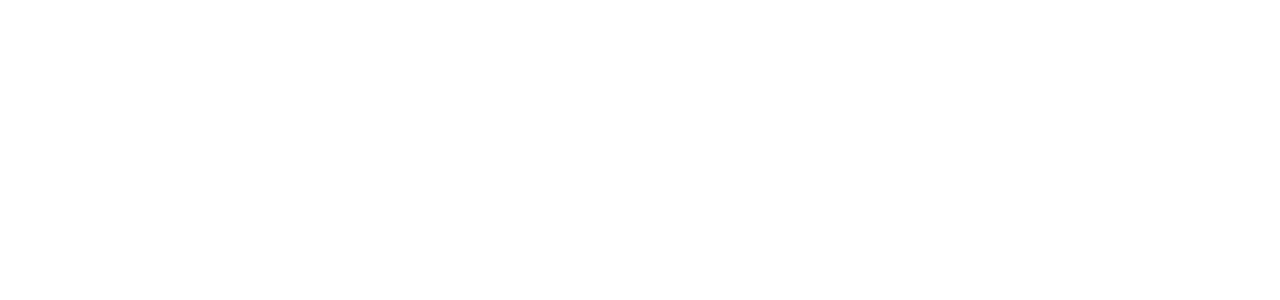
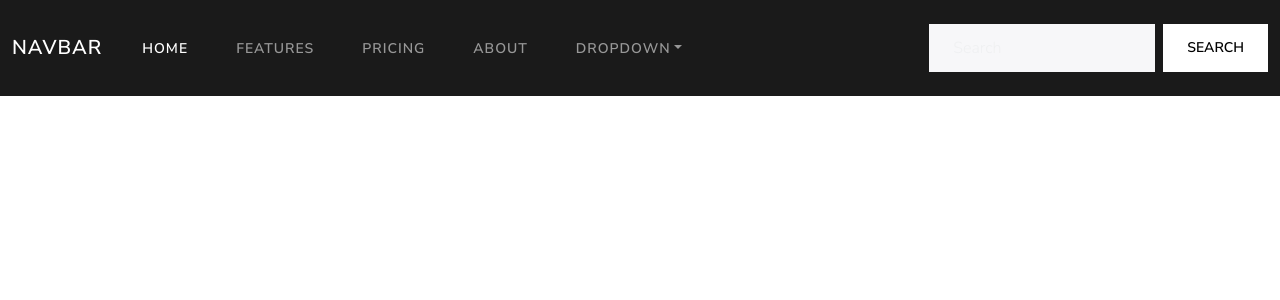
Before and after one commit to MelanieCoentreiras/donkeyMovies, a PHP site: page /header.php in a window 1280 px wide. Before the commit the part shown is empty. Shown: the top 300 px of the page. Run offline with PHP 8.4, Linux system fonts and the light colour scheme.

Commit message:
header added

```diff
--- a/header.php
+++ b/header.php
@@ -7,6 +7,45 @@
     <title>Document</title>
 </head>
 <body>
-
+<nav class="navbar navbar-expand-lg bg-primary" data-bs-theme="dark">
+  <div class="container-fluid">
+    <a class="navbar-brand" href="#">Navbar</a>
+    <button class="navbar-toggler" type="button" data-bs-toggle="collapse" data-bs-target="#navbarColor01" aria-controls="navbarColor01" aria-expanded="false" aria-label="Toggle navigation">
+      <span class="navbar-toggler-icon"></span>
+    </button>
+    <div class="collapse navbar-collapse" id="navbarColor01">
+      <ul class="navbar-nav me-auto">
+        <li class="nav-item">
+          <a class="nav-link active" href="#">Home
+            <span class="visually-hidden">(current)</span>
+          </a>
+        </li>
+        <li class="nav-item">
+          <a class="nav-link" href="#">Features</a>
+        </li>
+        <li class="nav-item">
+          <a class="nav-link" href="#">Pricing</a>
+        </li>
+        <li class="nav-item">
+          <a class="nav-link" href="#">About</a>
+        </li>
+        <li class="nav-item dropdown">
+          <a class="nav-link dropdown-toggle" data-bs-toggle="dropdown" href="#" role="button" aria-haspopup="true" aria-expanded="false">Dropdown</a>
+          <div class="dropdown-menu">
+            <a class="dropdown-item" href="#">Action</a>
+            <a class="dropdown-item" href="#">Another action</a>
+            <a class="dropdown-item" href="#">Something else here</a>
+            <div class="dropdown-divider"></div>
+            <a class="dropdown-item" href="#">Separated link</a>
+          </div>
+        </li>
+      </ul>
+      <form class="d-flex">
+        <input class="form-control me-sm-2" type="search" placeholder="Search">
+        <button class="btn btn-secondary my-2 my-sm-0" type="submit">Search</button>
+      </form>
+    </div>
+  </div>
+</nav>
 </body>
 </html>
```
